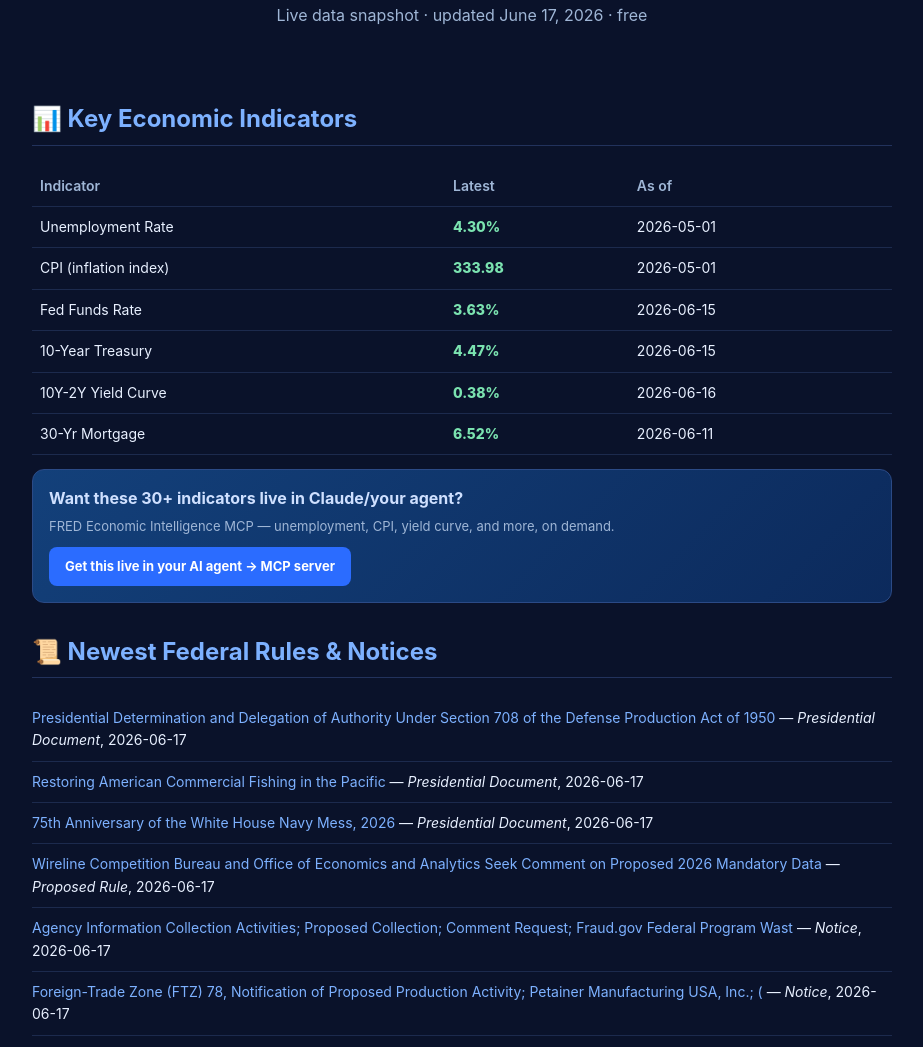
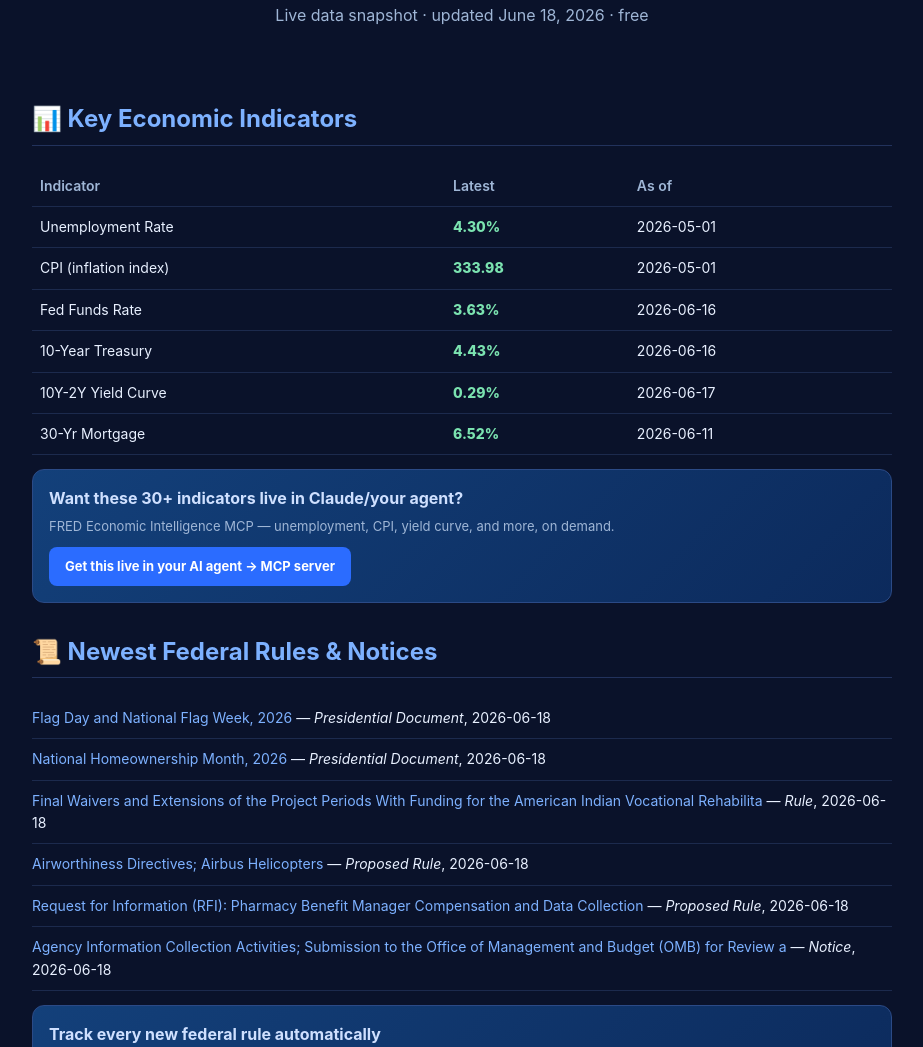
Before and after one commit to Azreus1991/us-data-intelligence, a plain HTML site: page index.html in a window 1280 px wide. Shown: the part 96-1143 px from the top of the page, without its empty margins (178-1101 px from the left). Drawn offline with Linux system fonts and the light colour scheme.

Commit message:
Update intelligence digest 2026-06-18

```diff
--- a/index.html
+++ b/index.html
@@ -1,6 +1,6 @@
 <!DOCTYPE html><html lang="en"><head><meta charset="UTF-8"/>
 <meta name="viewport" content="width=device-width, initial-scale=1.0"/>
-<title>US Economic & Regulatory Intelligence — Live Data Snapshot (June 17, 2026)</title>
+<title>US Economic & Regulatory Intelligence — Live Data Snapshot (June 18, 2026)</title>
 <meta name="description" content="Daily snapshot of US economic indicators (unemployment, CPI, fed funds, yield curve), newest federal rules, and latest FDA recalls. Updated daily, free."/>
 <link rel="canonical" href="https://azreus1991.github.io/us-data-intelligence/"/>
 <style>body{font-family:-apple-system,Arial,sans-serif;background:#0a122a;color:#e8f0ff;margin:0;line-height:1.6}
@@ -11,23 +11,23 @@ th{color:#9fb6d6;font-weight:600}.v{font-weight:800;color:#7be3b0}.li{padding:9p
 .cta{background:linear-gradient(135deg,#13407a,#0c2a5c);border:1px solid #2b4a86;border-radius:12px;padding:16px;margin:14px 0}.cta b{color:#cfe0ff}.cta p{color:#9fb6d6;font-size:13px;margin:4px 0 10px}.cta a{color:#fff;background:#2b6cff;padding:9px 16px;border-radius:8px;text-decoration:none;font-weight:700;font-size:13px;display:inline-block}
 footer{text-align:center;color:#5f7196;font-size:12px;padding:30px}</style></head><body>
 <div class="wrap"><header><h1>US Economic & Regulatory Intelligence</h1>
-<p>Live data snapshot · updated June 17, 2026 · free</p></header>
+<p>Live data snapshot · updated June 18, 2026 · free</p></header>
 <h2>📊 Key Economic Indicators</h2><table><tr><th>Indicator</th><th>Latest</th><th>As of</th></tr>
 <tr><td>Unemployment Rate</td><td class="v">4.30%</td><td>2026-05-01</td></tr>
 <tr><td>CPI (inflation index)</td><td class="v">333.98</td><td>2026-05-01</td></tr>
-<tr><td>Fed Funds Rate</td><td class="v">3.63%</td><td>2026-06-15</td></tr>
-<tr><td>10-Year Treasury</td><td class="v">4.47%</td><td>2026-06-15</td></tr>
-<tr><td>10Y-2Y Yield Curve</td><td class="v">0.38%</td><td>2026-06-16</td></tr>
+<tr><td>Fed Funds Rate</td><td class="v">3.63%</td><td>2026-06-16</td></tr>
+<tr><td>10-Year Treasury</td><td class="v">4.43%</td><td>2026-06-16</td></tr>
+<tr><td>10Y-2Y Yield Curve</td><td class="v">0.29%</td><td>2026-06-17</td></tr>
 <tr><td>30-Yr Mortgage</td><td class="v">6.52%</td><td>2026-06-11</td></tr>
 </table>
 <div class="cta"><b>Want these 30+ indicators live in Claude/your agent?</b><p>FRED Economic Intelligence MCP — unemployment, CPI, yield curve, and more, on demand.</p><a href="https://apify.com/andrew_avina/fred-economic-mcp?ref=intel" target="_blank" rel="noopener">Get this live in your AI agent → MCP server</a></div>
 <h2>📜 Newest Federal Rules &amp; Notices</h2>
-<div class="li"><a href="https://www.federalregister.gov/documents/2026/06/17/2026-12286/presidential-determination-and-delegation-of-authority-under-section-708-of-the-defense-production" target="_blank" rel="noopener">Presidential Determination and Delegation of Authority Under Section 708 of the Defense Production Act of 1950</a> — <i>Presidential Document</i>, 2026-06-17</div>
-<div class="li"><a href="https://www.federalregister.gov/documents/2026/06/17/2026-12283/restoring-american-commercial-fishing-in-the-pacific" target="_blank" rel="noopener">Restoring American Commercial Fishing in the Pacific</a> — <i>Presidential Document</i>, 2026-06-17</div>
-<div class="li"><a href="https://www.federalregister.gov/documents/2026/06/17/2026-12282/75th-anniversary-of-the-white-house-navy-mess-2026" target="_blank" rel="noopener">75th Anniversary of the White House Navy Mess, 2026</a> — <i>Presidential Document</i>, 2026-06-17</div>
-<div class="li"><a href="https://www.federalregister.gov/documents/2026/06/17/2026-12234/wireline-competition-bureau-and-office-of-economics-and-analytics-seek-comment-on-proposed-2026" target="_blank" rel="noopener">Wireline Competition Bureau and Office of Economics and Analytics Seek Comment on Proposed 2026 Mandatory Data</a> — <i>Proposed Rule</i>, 2026-06-17</div>
-<div class="li"><a href="https://www.federalregister.gov/documents/2026/06/17/2026-12218/agency-information-collection-activities-proposed-collection-comment-request-fraudgov-federal" target="_blank" rel="noopener">Agency Information Collection Activities; Proposed Collection; Comment Request; Fraud.gov Federal Program Wast</a> — <i>Notice</i>, 2026-06-17</div>
-<div class="li"><a href="https://www.federalregister.gov/documents/2026/06/17/2026-12217/foreign-trade-zone-ftz-78-notification-of-proposed-production-activity-petainer-manufacturing-usa" target="_blank" rel="noopener">Foreign-Trade Zone (FTZ) 78, Notification of Proposed Production Activity; Petainer Manufacturing USA, Inc.; (</a> — <i>Notice</i>, 2026-06-17</div>
+<div class="li"><a href="https://www.federalregister.gov/documents/2026/06/18/2026-12436/flag-day-and-national-flag-week-2026" target="_blank" rel="noopener">Flag Day and National Flag Week, 2026</a> — <i>Presidential Document</i>, 2026-06-18</div>
+<div class="li"><a href="https://www.federalregister.gov/documents/2026/06/18/2026-12435/national-homeownership-month-2026" target="_blank" rel="noopener">National Homeownership Month, 2026</a> — <i>Presidential Document</i>, 2026-06-18</div>
+<div class="li"><a href="https://www.federalregister.gov/documents/2026/06/18/2026-12376/final-waivers-and-extensions-of-the-project-periods-with-funding-for-the-american-indian-vocational" target="_blank" rel="noopener">Final Waivers and Extensions of the Project Periods With Funding for the American Indian Vocational Rehabilita</a> — <i>Rule</i>, 2026-06-18</div>
+<div class="li"><a href="https://www.federalregister.gov/documents/2026/06/18/2026-12362/airworthiness-directives-airbus-helicopters" target="_blank" rel="noopener">Airworthiness Directives; Airbus Helicopters</a> — <i>Proposed Rule</i>, 2026-06-18</div>
+<div class="li"><a href="https://www.federalregister.gov/documents/2026/06/18/2026-12344/request-for-information-rfi-pharmacy-benefit-manager-compensation-and-data-collection" target="_blank" rel="noopener">Request for Information (RFI): Pharmacy Benefit Manager Compensation and Data Collection</a> — <i>Proposed Rule</i>, 2026-06-18</div>
+<div class="li"><a href="https://www.federalregister.gov/documents/2026/06/18/2026-12343/agency-information-collection-activities-submission-to-the-office-of-management-and-budget-omb-for" target="_blank" rel="noopener">Agency Information Collection Activities; Submission to the Office of Management and Budget (OMB) for Review a</a> — <i>Notice</i>, 2026-06-18</div>
 <div class="cta"><b>Track every new federal rule automatically</b><p>Federal Register MCP — rules, proposed rules, and executive orders for your agent.</p><a href="https://apify.com/andrew_avina/federal-register-mcp?ref=intel" target="_blank" rel="noopener">Get this live in your AI agent → MCP server</a></div>
 <h2>⚠️ Latest FDA Drug Recalls</h2>
 <div class="li"><b>HALEON CALCIUM CARBONATE TUMS ANTACID, Assorted Fruit Tablets, 1000 mg, 160-count bottle, </b> — Guardian Drug Co. Inc.<br><span style="color:#9fb6d6">Presence of foreign substance: small metallic particles in chewable tablets. (20260610)</span></div>
```
